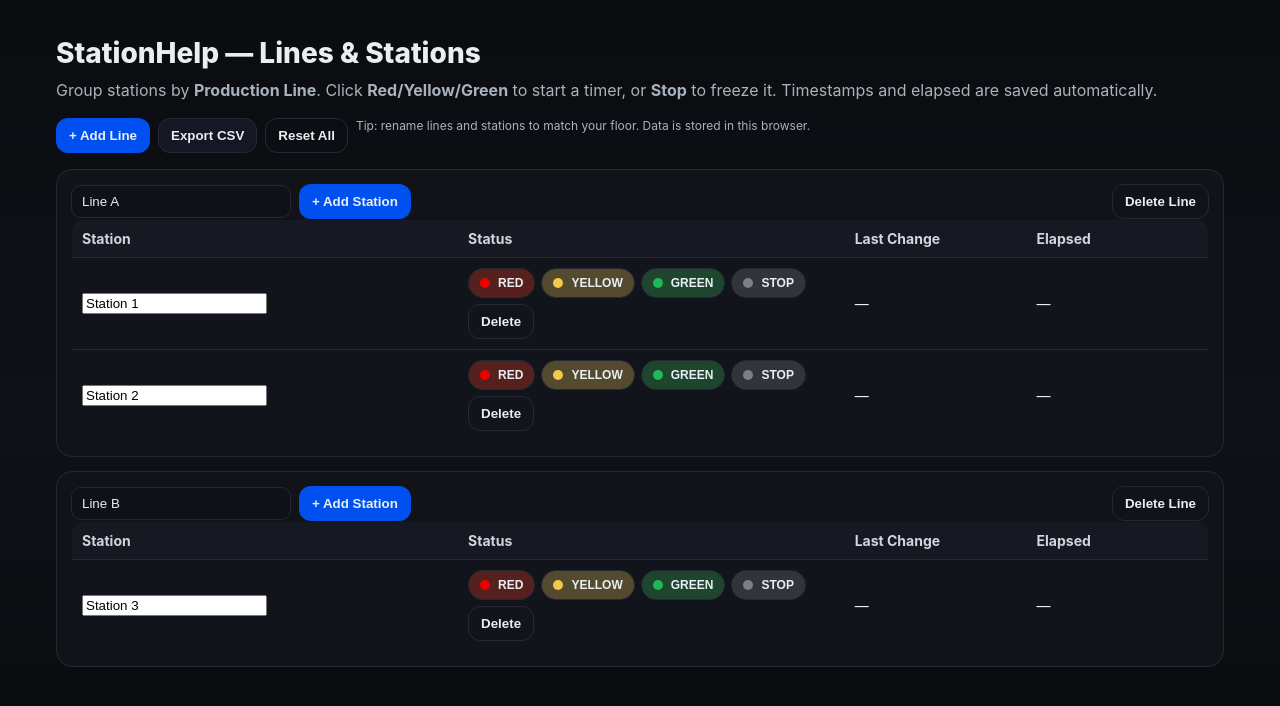
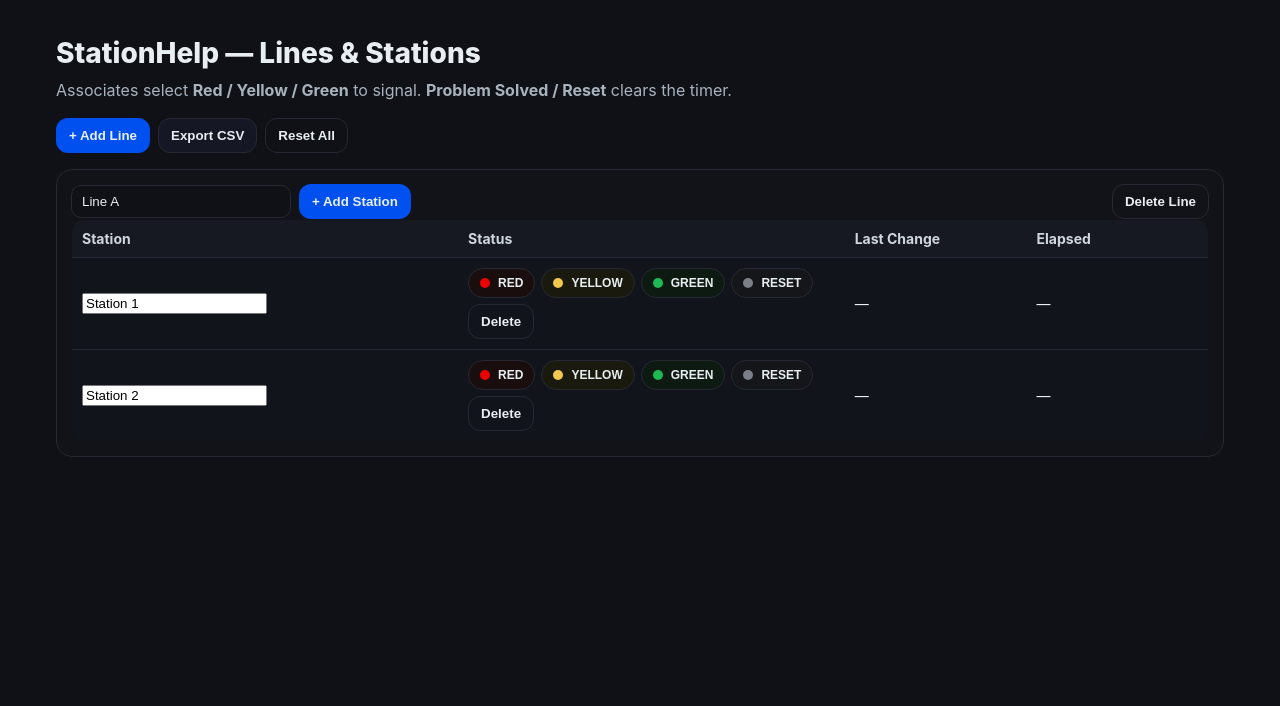
Before and after one commit to fabmartz/stationhelp, a plain HTML site: page index.html in a window 1280 px wide. Drawn offline with Linux system fonts and the light colour scheme.

Commit message:
index.html

```diff
--- a/index.html
+++ b/index.html
@@ -3,24 +3,25 @@
 <head>
 <meta charset="utf-8" />
 <meta name="viewport" content="width=device-width, initial-scale=1" />
-<title>StationHelp — Lines & Stations (R/Y/G + Stop)</title>
+<title>StationHelp — Lines, Stations, Colors & Timers</title>
 <style>
   :root{
     --bg:#0b0c10; --panel:#121318; --ink:#e8eef2; --muted:#a9b3bd;
-    --accent:#0050ef;           /* your blue */
+    --accent:#0050ef;            /* your blue */
     --border:#262933;
-    --red:#ec0000;              /* your red */
+    --red:#ec0000;               /* your red */
     --yellow:#f2c94c;
     --green:#1db954;
-    --stop:#7a7f89;
+    --reset:#7a7f89;
   }
   *{box-sizing:border-box}
-  body{margin:0;font-family:ui-sans-serif,-apple-system,Segoe UI,Roboto,Arial,sans-serif;background:linear-gradient(180deg,#0b0c10,#0f1117 60%,#0b0c10);color:var(--ink)}
+  body{margin:0;font-family:ui-sans-serif,-apple-system,Segoe UI,Roboto,Arial,sans-serif;background:#0f1117;color:var(--ink)}
   .wrap{max-width:1200px;margin:36px auto;padding:0 16px}
   h1{margin:0 0 10px;font-size:28px;font-weight:800}
   .sub{color:var(--muted);margin-bottom:18px}
-  .toolbar{display:flex;gap:8px;flex-wrap:wrap;margin-bottom:16px}
-  button{border:1px solid var(--border);background:#151824;color:var(--ink);padding:9px 12px;border-radius:12px;cursor:pointer;font-weight:600}
+  .toolbar{display:flex;gap:8px;flex-wrap:wrap;align-items:center;margin-bottom:16px}
+  .toolbar .right{margin-left:auto;display:flex;gap:8px;flex-wrap:wrap;align-items:center}
+  button{border:1px solid var(--border);background:#151824;color:var(--ink);padding:9px 12px;border-radius:12px;font-weight:600;cursor:pointer}
   button:hover{filter:brightness(1.12)}
   .primary{background:var(--accent);border-color:transparent}
   .ghost{background:transparent}
@@ -29,7 +30,6 @@
   .line header{display:flex;gap:10px;align-items:center;justify-content:space-between}
   .line-title{display:flex;gap:8px;align-items:center}
   .line-title input{background:#0f1117;border:1px solid var(--border);color:var(--ink);padding:8px 10px;border-radius:10px;min-width:220px}
-  .stations{margin-top:10px}
   table{width:100%;border-collapse:collapse;border-radius:12px;overflow:hidden;border:1px solid var(--border)}
   th,td{padding:10px;border-bottom:1px solid var(--border);text-align:left;vertical-align:middle}
   th{background:#171922;color:#cfd6dd;font-weight:700;font-size:14px}
@@ -39,30 +39,23 @@
   .status-btns{display:flex;gap:6px;flex-wrap:wrap}
   .chip{border-radius:999px;border:1px solid var(--border);padding:7px 11px;font-weight:700;font-size:12px;background:#0f1117;cursor:pointer;display:inline-flex;align-items:center;gap:8px}
   .dot{width:10px;height:10px;border-radius:50%}
-  .red{background:color-mix(in oklab, var(--red) 35%, #0f1117)}
-  .yellow{background:color-mix(in oklab, var(--yellow) 35%, #0f1117)}
-  .green{background:color-mix(in oklab, var(--green) 35%, #0f1117)}
-  .stop{background:color-mix(in oklab, var(--stop) 35%, #0f1117)}
-  .dot.red{background:var(--red)} .dot.yellow{background:var(--yellow)} .dot.green{background:var(--green)} .dot.stop{background:var(--stop)}
-  .muted{color:var(--muted)}
-  .right{text-align:right}
-  .sm{font-size:12px;color:var(--muted)}
+  .chip.red{background:#1a0d0d} .chip.yellow{background:#1a190d} .chip.green{background:#0d1a12} .chip.reset{background:#14161a}
+  .dot.red{background:var(--red)} .dot.yellow{background:var(--yellow)} .dot.green{background:var(--green)} .dot.reset{background:var(--reset)}
   .no-data{text-align:center;padding:18px;color:var(--muted)}
   @media (max-width: 800px){
-    th:nth-child(3),td:nth-child(3){display:none} /* hide timestamp on small screens */
+    th:nth-child(3),td:nth-child(3){display:none}
   }
 </style>
 </head>
 <body>
 <div class="wrap">
   <h1>StationHelp — Lines & Stations</h1>
-  <div class="sub">Group stations by <b>Production Line</b>. Click <b>Red/Yellow/Green</b> to start a timer, or <b>Stop</b> to freeze it. Timestamps and elapsed are saved automatically.</div>
+  <div class="sub">Associates select <b>Red / Yellow / Green</b> to signal. <b>Problem Solved / Reset</b> clears the timer.</div>
 
   <div class="toolbar">
     <button class="primary" id="addLineBtn">+ Add Line</button>
     <button id="exportBtn">Export CSV</button>
     <button class="ghost" id="resetBtn">Reset All</button>
-    <span class="sm">Tip: rename lines and stations to match your floor. Data is stored in this browser.</span>
   </div>
 
   <div id="lines"></div>
@@ -70,270 +63,128 @@
 
 <script>
 (function(){
-  const STORAGE_KEY = "stationhelp_lines_v1";
-
-  /** Data model
-   * lines: [
-   *   { id, name, stations: [
-   *      { id, label, status: 'red'|'yellow'|'green'|'stopped'|null,
-   *        lastChange: ms|null,
-   *        startedAt: ms|null,         // when current run started (if running)
-   *        accumulated: number }        // ms accumulated from past runs (when stopped or before reset)
-   *   ]}
-   * ]
-   */
-
-  let lines = load() || seed();
-
-  const $lines = document.getElementById("lines");
-  document.getElementById("addLineBtn").addEventListener("click", () => {
-    lines.push(newLine(`Line ${lines.length+1}`));
-    save(); render();
-  });
-  document.getElementById("resetBtn").addEventListener("click", () => {
-    if (!confirm("Reset ALL lines and stations? This clears local data.")) return;
-    lines = seed(true); save(); render();
-  });
-  document.getElementById("exportBtn").addEventListener("click", () => exportCSV());
-
-  function newLine(name="Line"){
-    return { id: uuid(), name, stations: [ newStation("Station 1"), newStation("Station 2") ] };
-  }
-  function newStation(label="Station"){
-    return { id: uuid(), label, status: null, lastChange: null, startedAt: null, accumulated: 0 };
-  }
-  function uuid(){ return crypto.randomUUID(); }
-
-  function seed(blank=false){
-    if (blank) return [];
-    return [
-      { id: uuid(), name: "Line A", stations: [ newStation("Station 1"), newStation("Station 2") ] },
-      { id: uuid(), name: "Line B", stations: [ newStation("Station 3") ] }
-    ];
+  // UUID polyfill
+  if(!crypto.randomUUID){
+    crypto.randomUUID=function(){return"xxxxxxxx-xxxx-4xxx-yxxx-xxxxxxxxxxxx".replace(/[xy]/g,function(c){var r=Math.random()*16|0,v=c=="x"?r:(r&0x3|0x8);return v.toString(16)})};
   }
 
-  function load(){
-    try { return JSON.parse(localStorage.getItem(STORAGE_KEY)); } catch { return null; }
-  }
-  function save(){
-    localStorage.setItem(STORAGE_KEY, JSON.stringify(lines));
-  }
+  const STORAGE_KEY="stationhelp_lines_v3";
+  function saveData(obj){localStorage.setItem(STORAGE_KEY,JSON.stringify(obj));}
+  function loadData(){try{return JSON.parse(localStorage.getItem(STORAGE_KEY))}catch(e){return null}}
 
-  function fmtDate(ms){
-    if(!ms) return "—";
-    return new Date(ms).toLocaleString();
-  }
-  function fmtElapsed(ms){
-    if(ms==null) return "—";
-    const s = Math.floor(ms/1000);
-    const hh = String(Math.floor(s/3600)).padStart(2,"0");
-    const mm = String(Math.floor((s%3600)/60)).padStart(2,"0");
-    const ss = String(s%60).padStart(2,"0");
-    return `${hh}:${mm}:${ss}`;
-  }
-  function runningElapsed(st){ // live or frozen
-    if(st.startedAt){ return st.accumulated + (Date.now() - st.startedAt); }
-    return st.accumulated;
-  }
+  let lines=loadData()||[newLine("Line A")];
+  const $lines=document.getElementById("lines");
 
-  function setStatus(station, color){ // red|yellow|green
-    const now = Date.now();
-    // start fresh timer when color changes
-    station.status = color;
-    station.lastChange = now;
-    station.startedAt = now;
-    station.accumulated = 0;
-    save(); // render tick will update UI
-  }
-  function stopStation(station){
-    const now = Date.now();
-    if (station.startedAt){ station.accumulated += (now - station.startedAt); }
-    station.startedAt = null;
-    station.status = "stopped";
-    station.lastChange = now;
-    save();
-  }
-  function removeStation(line, stationId){
-    line.stations = line.stations.filter(s => s.id !== stationId);
-    save(); render();
-  }
-  function addStation(line){
-    line.stations.push(newStation(`Station ${line.stations.length+1}`));
-    save(); render();
-  }
-  function removeLine(lineId){
-    if (!confirm("Delete this line and its stations?")) return;
-    lines = lines.filter(l => l.id !== lineId);
-    save(); render();
-  }
+  document.getElementById("addLineBtn").addEventListener("click",()=>{lines.push(newLine(`Line ${lines.length+1}`));persist();render();});
+  document.getElementById("resetBtn").addEventListener("click",()=>{if(confirm("Clear all data?")){lines=[newLine("Line A")];persist();render();}});
+  document.getElementById("exportBtn").addEventListener("click",exportCSV);
+
+  function newLine(name){return{id:crypto.randomUUID(),name,stations:[newStation("Station 1"),newStation("Station 2")]};}
+  function newStation(label){return{id:crypto.randomUUID(),label,status:null,lastChange:null,startedAt:null,accumulated:0};}
+  function persist(){saveData(lines);}
+
+  function fmtDate(ms){return ms?new Date(ms).toLocaleString():"—";}
+  function fmtElapsed(ms){if(ms==null)return"—";const s=Math.floor(ms/1000);const h=String(Math.floor(s/3600)).padStart(2,"0");const m=String(Math.floor((s%3600)/60)).padStart(2,"0");const ss=String(s%60).padStart(2,"0");return`${h}:${m}:${ss}`;}
+  function runningElapsed(st){return st.startedAt?st.accumulated+(Date.now()-st.startedAt):st.accumulated;}
+
+  function setStatus(st,color){const now=Date.now();st.status=color;st.lastChange=now;st.startedAt=now;st.accumulated=0;persist();}
+  function resetStation(st){st.status=null;st.lastChange=Date.now();st.startedAt=null;st.accumulated=0;persist();}
+
+  function addStation(line){line.stations.push(newStation(`Station ${line.stations.length+1}`));persist();render();}
+  function removeStation(line,id){line.stations=line.stations.filter(s=>s.id!==id);persist();render();}
+  function removeLine(id){if(!confirm("Delete this line?"))return;lines=lines.filter(l=>l.id!==id);persist();render();}
 
   function render(){
-    $lines.innerHTML = "";
-    if (lines.length === 0){
-      const empty = document.createElement("div");
-      empty.className = "panel no-data";
-      empty.textContent = "No lines yet. Click + Add Line to begin.";
-      $lines.appendChild(empty);
-      return;
-    }
+    $lines.innerHTML="";
+    lines.forEach(line=>{
+      const card=document.createElement("div");card.className="panel line";
 
-    lines.forEach(line => {
-      const card = document.createElement("div");
-      card.className = "panel line";
+      const header=document.createElement("header");
+      const left=document.createElement("div");left.className="line-title";
+      const nameInput=document.createElement("input");nameInput.value=line.name;nameInput.addEventListener("input",()=>{line.name=nameInput.value;persist();});
+      const addBtn=document.createElement("button");addBtn.textContent="+ Add Station";addBtn.className="primary";addBtn.addEventListener("click",()=>addStation(line));
+      left.append(nameInput,addBtn);
 
-      // header
-      const header = document.createElement("header");
-      const left = document.createElement("div");
-      left.className = "line-title";
-      const nameInput = document.createElement("input");
-      nameInput.value = line.name;
-      nameInput.addEventListener("input", () => { line.name = nameInput.value; save(); });
-      const addBtn = document.createElement("button");
-      addBtn.textContent = "+ Add Station";
-      addBtn.className = "primary";
-      addBtn.addEventListener("click", () => addStation(line));
-      left.append(nameInput, addBtn);
-
-      const right = document.createElement("div");
-      const delLine = document.createElement("button");
-      delLine.className = "ghost";
-      delLine.textContent = "Delete Line";
-      delLine.addEventListener("click", () => removeLine(line.id));
+      const right=document.createElement("div");
+      const delLine=document.createElement("button");delLine.className="ghost";delLine.textContent="Delete Line";delLine.addEventListener("click",()=>removeLine(line.id));
       right.appendChild(delLine);
 
-      header.append(left, right);
-      card.appendChild(header);
+      header.append(left,right);card.appendChild(header);
 
-      // table
-      const table = document.createElement("table");
-      table.innerHTML = `
-        <thead>
-          <tr>
-            <th style="width:34%">Station</th>
-            <th style="width:34%">Status</th>
-            <th style="width:16%">Last Change</th>
-            <th style="width:16%">Elapsed</th>
-          </tr>
-        </thead>
-        <tbody></tbody>
-      `;
-      const tbody = table.querySelector("tbody");
+      const table=document.createElement("table");
+      table.innerHTML=`<thead><tr><th style="width:34%">Station</th><th style="width:34%">Status</th><th style="width:16%">Last Change</th><th style="width:16%">Elapsed</th></tr></thead><tbody></tbody>`;
+      const tbody=table.querySelector("tbody");
 
-      line.stations.forEach(st => {
-        const tr = document.createElement("tr");
+      line.stations.forEach(st=>{
+        const tr=document.createElement("tr");
 
-        // Station name
-        const tdName = document.createElement("td");
-        const inStation = document.createElement("input");
-        inStation.className = "station";
-        inStation.value = st.label;
-        inStation.placeholder = "Station name…";
-        inStation.addEventListener("input", () => { st.label = inStation.value; save(); });
+        const tdName=document.createElement("td");
+        const inStation=document.createElement("input");inStation.className="station";inStation.value=st.label;
+        inStation.addEventListener("input",()=>{st.label=inStation.value;persist();});
         tdName.appendChild(inStation);
 
-        // Status chips
-        const tdStatus = document.createElement("td");
-        const wrap = document.createElement("div");
-        wrap.className = "status-btns";
-
+        const tdStatus=document.createElement("td");
+        const wrap=document.createElement("div");wrap.className="status-btns";
         [
-          {k:"red",    label:"RED",    cls:"chip red",    dot:"red"},
-          {k:"yellow", label:"YELLOW", cls:"chip yellow", dot:"yellow"},
-          {k:"green",  label:"GREEN",  cls:"chip green",  dot:"green"},
-          {k:"stopped",label:"STOP",   cls:"chip stop",   dot:"stop"},
-        ].forEach(opt=>{
-          const b = document.createElement("button");
-          b.className = opt.cls;
-          b.innerHTML = `<span class="dot ${opt.dot}"></span> ${opt.label}`;
-          b.addEventListener("click", ()=>{
-            if (opt.k === "stopped"){ stopStation(st); updateRow(tr, st); }
-            else { setStatus(st, opt.k); updateRow(tr, st); }
-          });
+          {k:"red",lbl:"RED",cls:"chip red",dot:"red"},
+          {k:"yellow",lbl:"YELLOW",cls:"chip yellow",dot:"yellow"},
+          {k:"green",lbl:"GREEN",cls:"chip green",dot:"green"},
+          {k:"reset",lbl:"RESET",cls:"chip reset",dot:"reset"}
+        ].forEach(o=>{
+          const b=document.createElement("button");b.className=o.cls;b.innerHTML=`<span class="dot ${o.dot}"></span> ${o.lbl}`;
+          b.addEventListener("click",()=>{o.k==="reset"?resetStation(st):setStatus(st,o.k);updateRow(tr,st);});
           wrap.appendChild(b);
         });
-
-        // quick delete
-        const del = document.createElement("button");
-        del.className = "ghost";
-        del.textContent = "Delete";
-        del.addEventListener("click", ()=> removeStation(line, st.id));
+        const del=document.createElement("button");del.className="ghost";del.textContent="Delete";del.addEventListener("click",()=>removeStation(line,st.id));
         wrap.appendChild(del);
-
         tdStatus.appendChild(wrap);
 
-        // Timestamp
-        const tdStamp = document.createElement("td");
-        tdStamp.dataset.kind = "stamp";
-        tdStamp.textContent = fmtDate(st.lastChange);
+        const tdStamp=document.createElement("td");tdStamp.dataset.kind="stamp";tdStamp.textContent=fmtDate(st.lastChange);
+        const tdElapsed=document.createElement("td");tdElapsed.dataset.kind="elapsed";tdElapsed.textContent=st.lastChange?fmtElapsed(runningElapsed(st)):"—";
 
-        // Elapsed
-        const tdElapsed = document.createElement("td");
-        tdElapsed.dataset.kind = "elapsed";
-        tdElapsed.textContent = st.lastChange ? fmtElapsed(runningElapsed(st)) : "—";
-
-        tr.append(tdName, tdStatus, tdStamp, tdElapsed);
+        tr.append(tdName,tdStatus,tdStamp,tdElapsed);
         tbody.appendChild(tr);
       });
 
-      card.appendChild(table);
-      $lines.appendChild(card);
+      card.appendChild(table);$lines.appendChild(card);
     });
   }
 
-  function updateRow(tr, st){
-    tr.querySelector('td[data-kind="stamp"]').textContent = fmtDate(st.lastChange);
-    tr.querySelector('td[data-kind="elapsed"]').textContent =
-      st.lastChange ? fmtElapsed(runningElapsed(st)) : "—";
+  function updateRow(tr,st){
+    const stamp=tr.querySelector('td[data-kind="stamp"]');
+    const elapsed=tr.querySelector('td[data-kind="elapsed"]');
+    if(stamp)stamp.textContent=fmtDate(st.lastChange);
+    if(elapsed)elapsed.textContent=st.lastChange?fmtElapsed(runningElapsed(st)):"—";
   }
 
-  // 1s tick for all running stations
   setInterval(()=>{
-    // update all elapsed cells without re-rendering everything
-    const cards = $lines.querySelectorAll(".line");
-    let cardIdx = 0;
+    const cards=$lines.querySelectorAll(".line");let ci=0;
     lines.forEach(line=>{
-      const tbody = cards[cardIdx]?.querySelector("tbody");
-      if (!tbody){ cardIdx++; return; }
-      const trs = [...tbody.querySelectorAll("tr")];
-      line.stations.forEach((st, i)=>{
-        const tdElapsed = trs[i]?.querySelector('td[data-kind="elapsed"]');
-        if (tdElapsed){
-          tdElapsed.textContent = st.lastChange ? fmtElapsed(runningElapsed(st)) : "—";
-        }
+      const tbody=cards[ci]?.querySelector("tbody");if(!tbody){ci++;return;}
+      const trs=[...tbody.querySelectorAll("tr")];
+      line.stations.forEach((st,i)=>{
+        const tdElapsed=trs[i]?.querySelector('td[data-kind="elapsed"]');
+        if(tdElapsed)tdElapsed.textContent=st.lastChange?fmtElapsed(runningElapsed(st)):"—";
       });
-      cardIdx++;
+      ci++;
     });
-  }, 1000);
+  },1000);
 
-  // CSV export (Lines & Stations)
   function exportCSV(){
-    const header = ["Line","Station","Status","Last Change","Elapsed (hh:mm:ss)"];
-    const rows = [header.join(",")];
+    const header=["Line","Station","Status","Last Change","Elapsed"];
+    const rows=[header.join(",")];
     lines.forEach(line=>{
       line.stations.forEach(st=>{
-        rows.push([
-          csv(line.name),
-          csv(st.label),
-          csv(st.status || ""),
-          csv(fmtDate(st.lastChange)),
-          csv(st.lastChange ? fmtElapsed(runningElapsed(st)) : "—"),
-        ].join(","));
+        rows.push([csv(line.name),csv(st.label),csv(st.status||""),csv(fmtDate(st.lastChange)),csv(fmtElapsed(runningElapsed(st)))].join(","));
       });
     });
-    const blob = new Blob([rows.join("\n")], {type:"text/csv"});
-    const url = URL.createObjectURL(blob);
-    const a = document.createElement("a");
-    a.href = url; a.download = "stationhelp.csv"; a.click();
-    URL.revokeObjectURL(url);
+    const blob=new Blob([rows.join("\n")],{type:"text/csv"});
+    const url=URL.createObjectURL(blob);
+    const a=document.createElement("a");a.href=url;a.download="stationhelp.csv";a.click();URL.revokeObjectURL(url);
   }
-  function csv(s){
-    const t=(s??"").toString();
-    return /[,"\n]/.test(t) ? `"${t.replace(/"/g,'""')}"` : t;
-  }
+  function csv(s){const t=(s??"").toString();return/[,"\n]/.test(t)?`"${t.replace(/"/g,'""')}"`:t;}
 
-  // init
   render();
-
 })();
 </script>
 </body>
```
